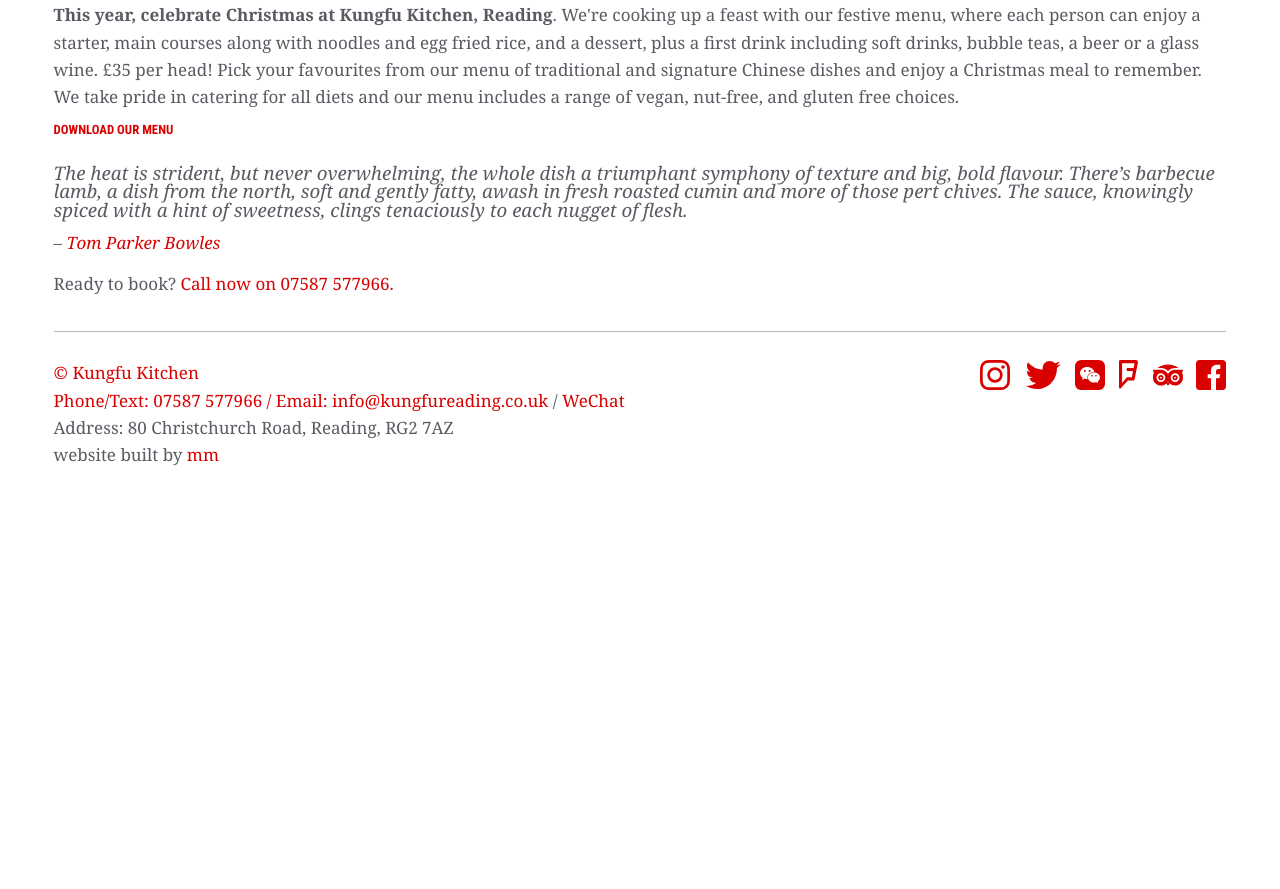
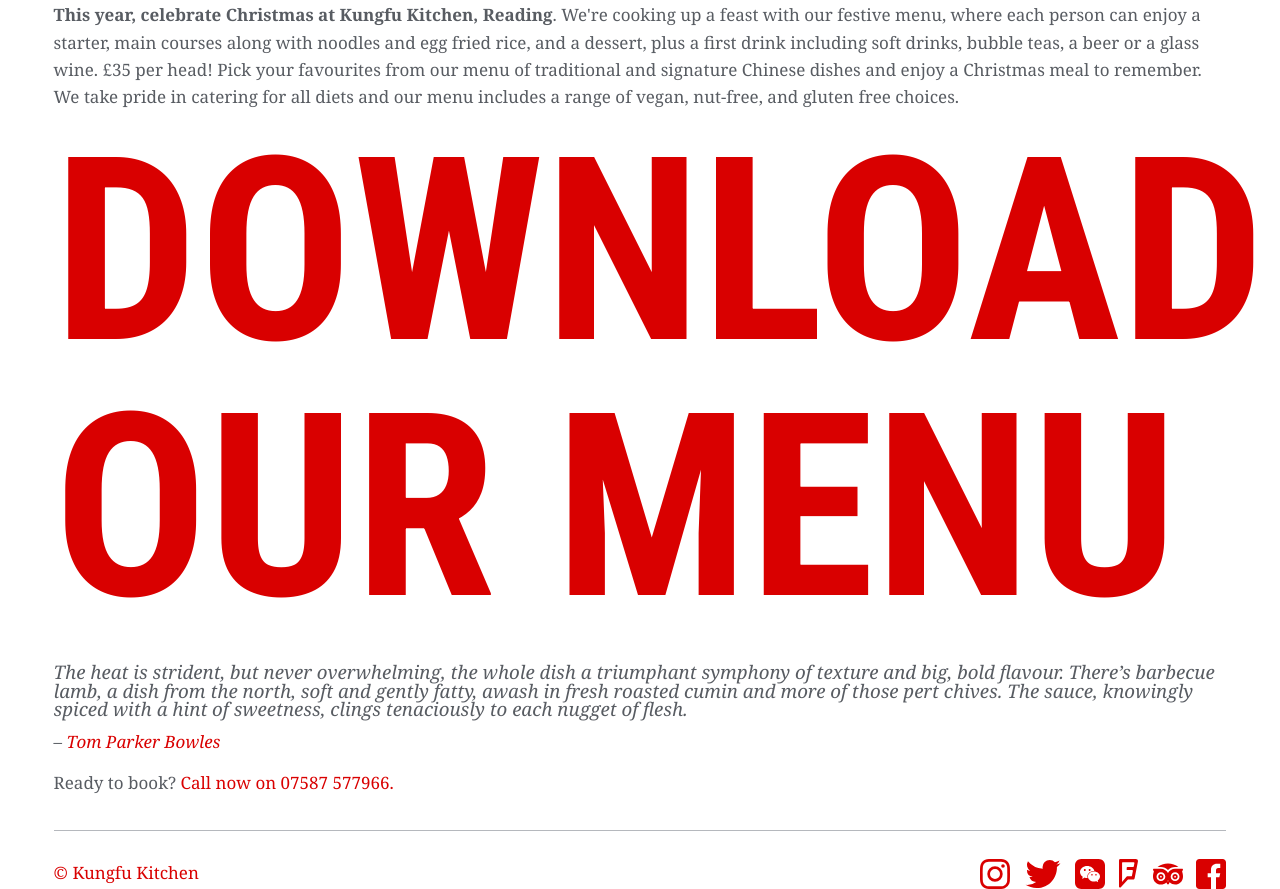
Before and after one commit to kungfukitchen/kungfureading, a PHP site: page /christmas.html in a window 1280 px wide. Shown: the part 982-1871 px from the top of the page. Before the commit the page ends 1447 px from the top, so only its background shows below. Run offline with PHP 8.4, Linux system fonts and the light colour scheme; some libraries are stand-ins or nearby versions.

Commit message:
Update styles.css

```diff
--- a/styles.css
+++ b/styles.css
@@ -1356,7 +1356,7 @@
     font-size: 4.375rem
   }
   .h2, h2 {
-    font-size: 1vmax
+    font-size: 20vw
   }
 
   .h3, h3 {
```
